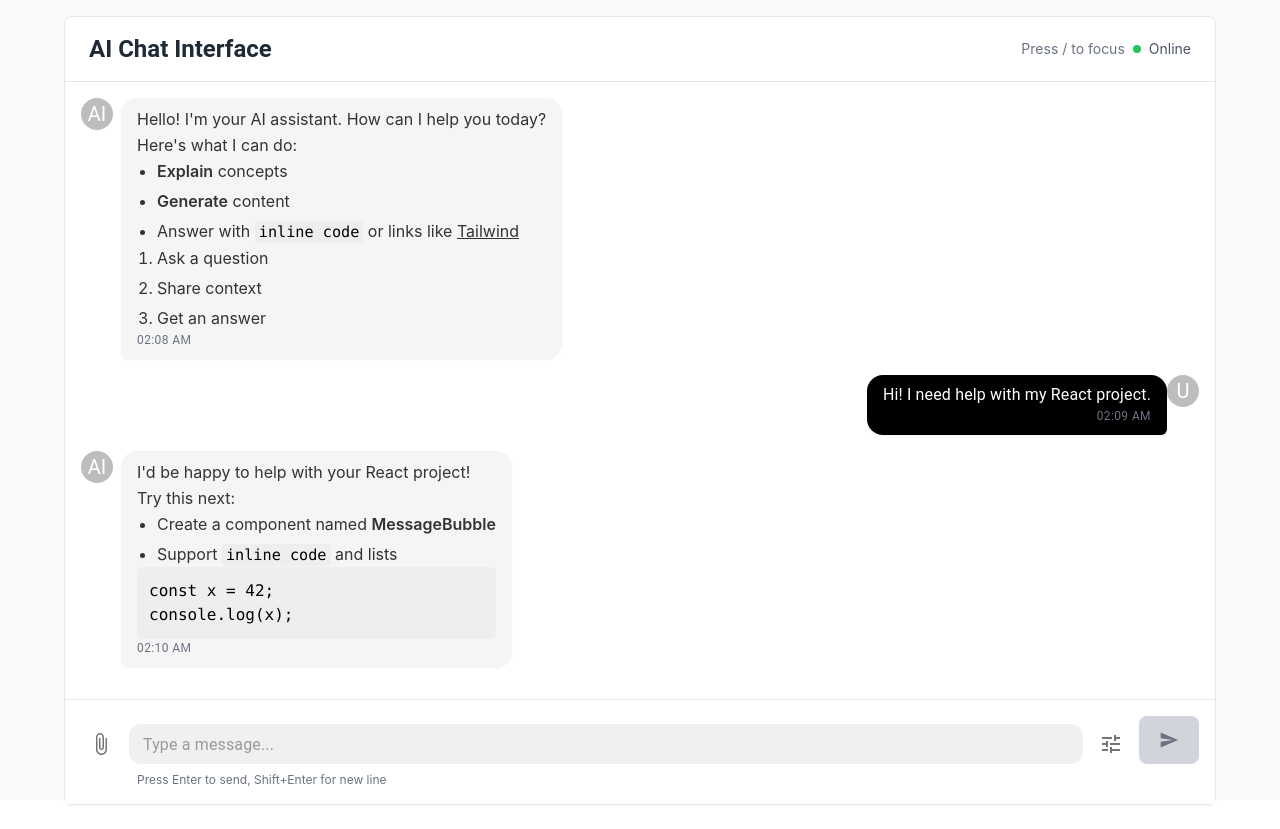
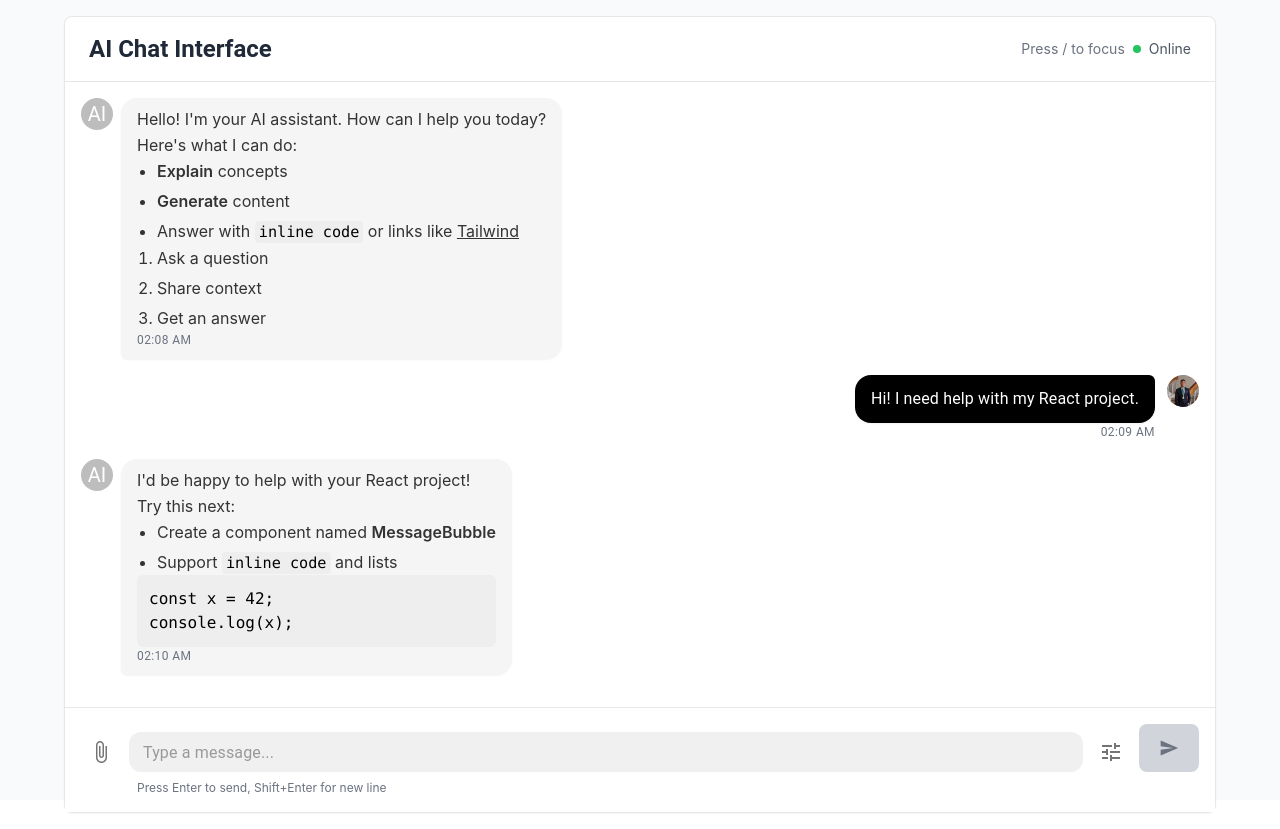
Before and after one commit to allenarduino/react-ai-chat-interface, a React (Vite) app: page / in a window 1280 px wide. Built offline with nearby package versions, Linux system fonts and the light colour scheme; some icons are missing.

Commit message:
style(chat): improve user message bubble design
- Update user message layout with right-aligned avatar and content
- Add user avatar image from /public/images/allen-jones-image.jpeg
- Implement rounded corners with distinctive right-top corner
- Improve timestamp positioning and styling

```diff
--- a/src/components/MessageBubble.tsx
+++ b/src/components/MessageBubble.tsx
@@ -40,30 +40,49 @@ const markdownComponents = {
 const MessageBubble: React.FC<MessageBubbleProps> = ({ message }) => {
     const isUser = message.sender === 'user';
 
-    const bubbleClasses = isUser
-        ? 'bg-black text-white rounded-2xl rounded-br-md'
-        : 'bg-[#F5F5F5] text-[#333333] rounded-2xl rounded-bl-md';
+    if (isUser) {
+        return (
+            <Box className="flex items-start space-x-3 justify-end">
+                <Box className="flex flex-col items-end">
+                    <Box
+                        className="bg-black text-white px-4 py-3 rounded-2xl rounded-tr-md max-w-md shadow-sm"
+                        aria-label="user message"
+                    >
+                        <Typography variant="body1" className="whitespace-pre-wrap">
+                            {message.text}
+                        </Typography>
+                    </Box>
+                    <Typography
+                        variant="caption"
+                        className="text-xs text-gray-500 mt-1 mr-1"
+                    >
+                        {new Date(message.timestamp).toLocaleTimeString([], { hour: '2-digit', minute: '2-digit' })}
+                    </Typography>
+                </Box>
+                <img
+                    src="/images/allen-jones-image.jpeg"
+                    alt="User Avatar"
+                    className="w-8 h-8 rounded-full"
+                />
+            </Box>
+        );
+    }
 
+    // AI message styling (unchanged)
     return (
-        <Box className={`flex items-start space-x-2 max-w-xl ${isUser ? 'justify-end flex-row-reverse' : ''}`}>
+        <Box className="flex items-start space-x-2 max-w-xl justify-start">
             {/* Avatar */}
             <Avatar sx={{ width: 32, height: 32 }}>
-                {isUser ? 'U' : 'AI'}
+                AI
             </Avatar>
 
             {/* Bubble */}
-            <Box className={`px-4 py-2 shadow-sm ${bubbleClasses}`} aria-label={`${message.sender} message`}>
-                {isUser ? (
-                    <Typography variant="body1" className="whitespace-pre-wrap">
-                        {message.text}
-                    </Typography>
-                ) : (
-                    <ReactMarkdown remarkPlugins={[remarkGfm]} components={markdownComponents}>
-                        {message.text}
-                    </ReactMarkdown>
-                )}
+            <Box className="bg-[#F5F5F5] text-[#333333] rounded-2xl rounded-bl-md px-4 py-2 shadow-sm" aria-label="agent message">
+                <ReactMarkdown remarkPlugins={[remarkGfm]} components={markdownComponents}>
+                    {message.text}
+                </ReactMarkdown>
 
-                <Typography variant="caption" className={`mt-1 block text-gray-500 ${isUser ? 'text-right' : 'text-left'}`}>
+                <Typography variant="caption" className="mt-1 block text-gray-500 text-left">
                     {new Date(message.timestamp).toLocaleTimeString([], { hour: '2-digit', minute: '2-digit' })}
                 </Typography>
             </Box>
```
Also changed, not shown: public/images/allen-jones-image.jpeg (added).
